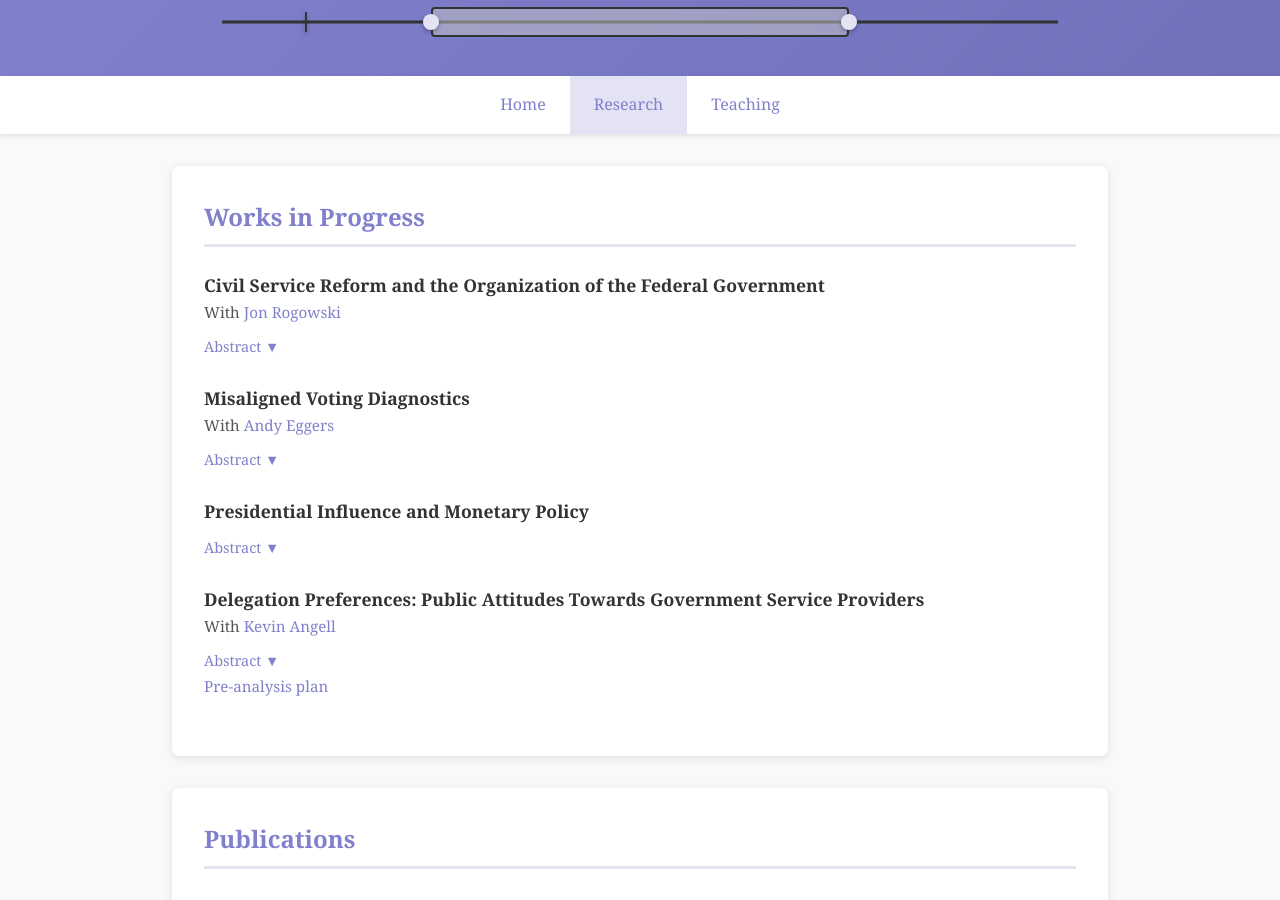
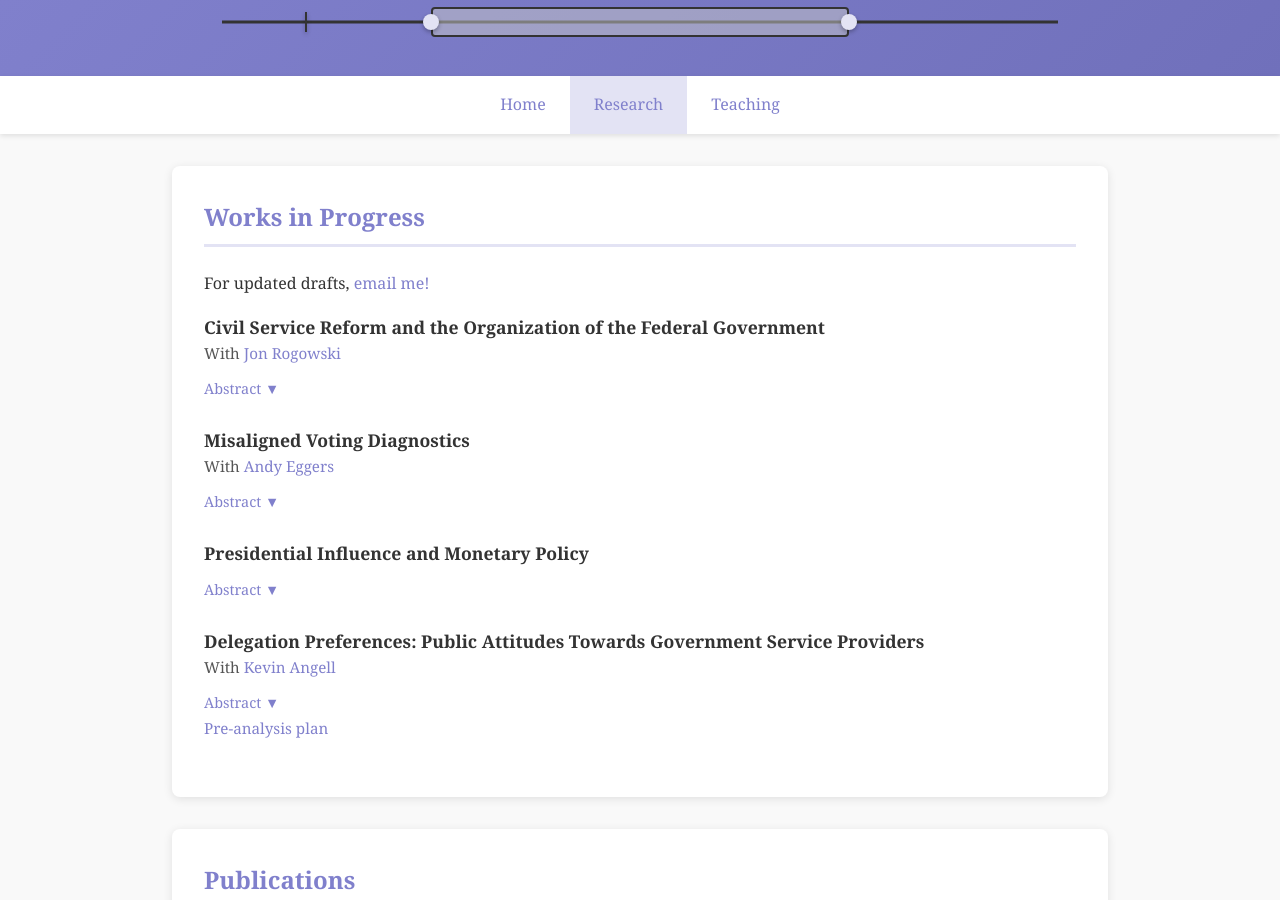
Before and after one commit to L-Cain/L-Cain.github.io, a Jekyll site: the page built from research.md, in a window 1280 px wide and 900 px high. Built offline with Jekyll 4.4.1, drawn with Linux system fonts in a browser that asks for light colours; our own code applies the rules of GitHub Pages for plain Markdown files.

Commit message:
Update research.md

```diff
--- a/research.md
+++ b/research.md
@@ -1,5 +1,6 @@
 <section>
   <h2 style = "font-size: 1.5rem;">Works in Progress</h2>
+  <p>For updated drafts, <a href="mailto:lhcain@uchicago.edu">email me!</a></p>
   <div style="margin-bottom: 1.5rem;">
     <a target="_blank" class="paper-title" style="font-size: 1.1rem; font-weight: 600; color: #333; text-decoration: none;">Civil Service Reform and the Organization of the Federal
 Government</a>
```
